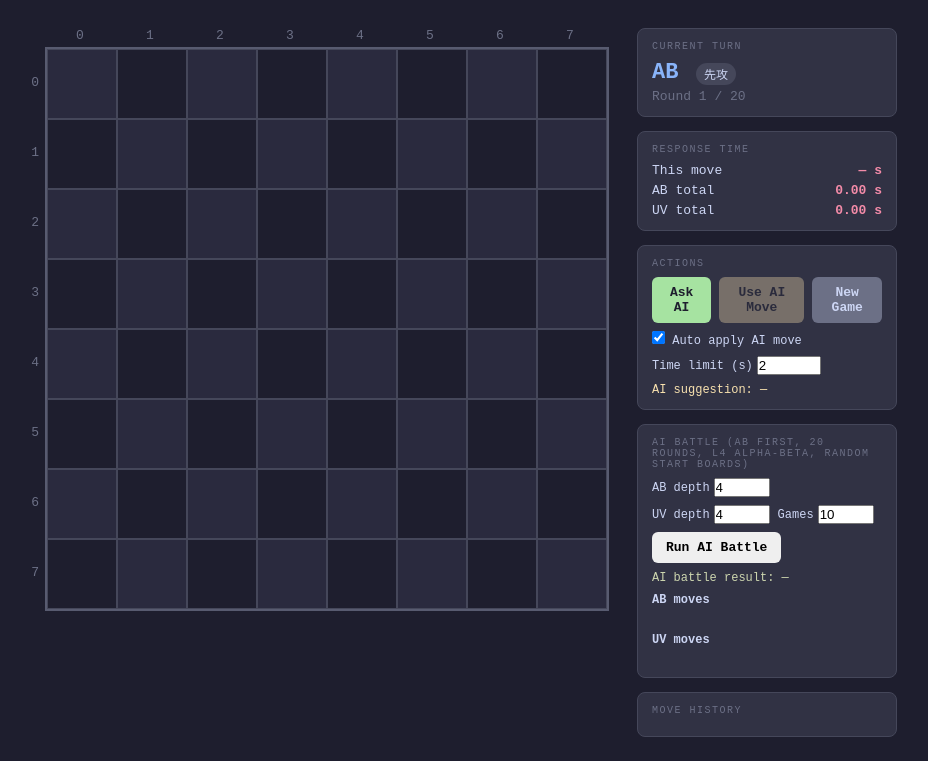
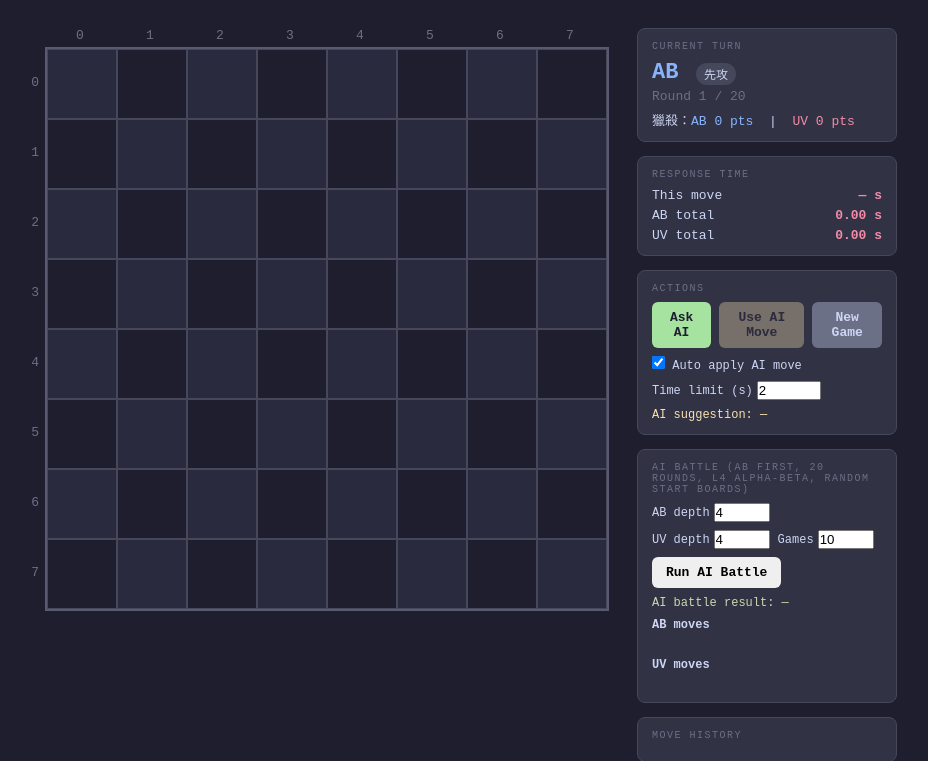
Before and after one commit to Chenredfish/Artificial_Intelligence_Project_2026, a Flask app: page / in a window 1280 px wide. Shown: the top 761 px of the page, without its empty margins (181-1109 px from the left). Run offline with Flask 3, Linux system fonts and the light colour scheme.

Commit message:
Add capture score tracking and UI display
Track ABUV=3 / cdefwxyz=1 capture points per team in Game.capture_score,
expose via get_state(), and show live 獵殺 score in the Current Turn card.

Co-Authored-By: Claude Sonnet 4.6 <noreply@anthropic.com>

```diff
--- a/templates/index.html
+++ b/templates/index.html
@@ -224,6 +224,11 @@
       <span id="turn-badge">先攻</span>
     </div>
     <div id="round-info">Round 1 / 20</div>
+    <div id="score-info" style="margin-top:6px; font-size:13px;">
+      獵殺：<span id="score-ab" class="team-ab">AB 0 pts</span>
+      &nbsp;|&nbsp;
+      <span id="score-uv" class="team-uv">UV 0 pts</span>
+    </div>
     <div id="game-over-banner">Game Over — 20 rounds completed</div>
   </div>
 
@@ -420,6 +425,10 @@ function updatePanel() {
   document.getElementById('t-move').textContent = moveDisplay;
   document.getElementById('t-ab').textContent   = (state.total_time.AB ?? 0).toFixed(2) + ' s';
   document.getElementById('t-uv').textContent   = (state.total_time.UV ?? 0).toFixed(2) + ' s';
+
+  const sc = state.capture_score || {AB: 0, UV: 0};
+  document.getElementById('score-ab').textContent = 'AB ' + sc.AB + ' pts';
+  document.getElementById('score-uv').textContent = 'UV ' + sc.UV + ' pts';
 
   document.getElementById('game-over-banner').style.display =
     state.game_over ? 'block' : 'none';
```
